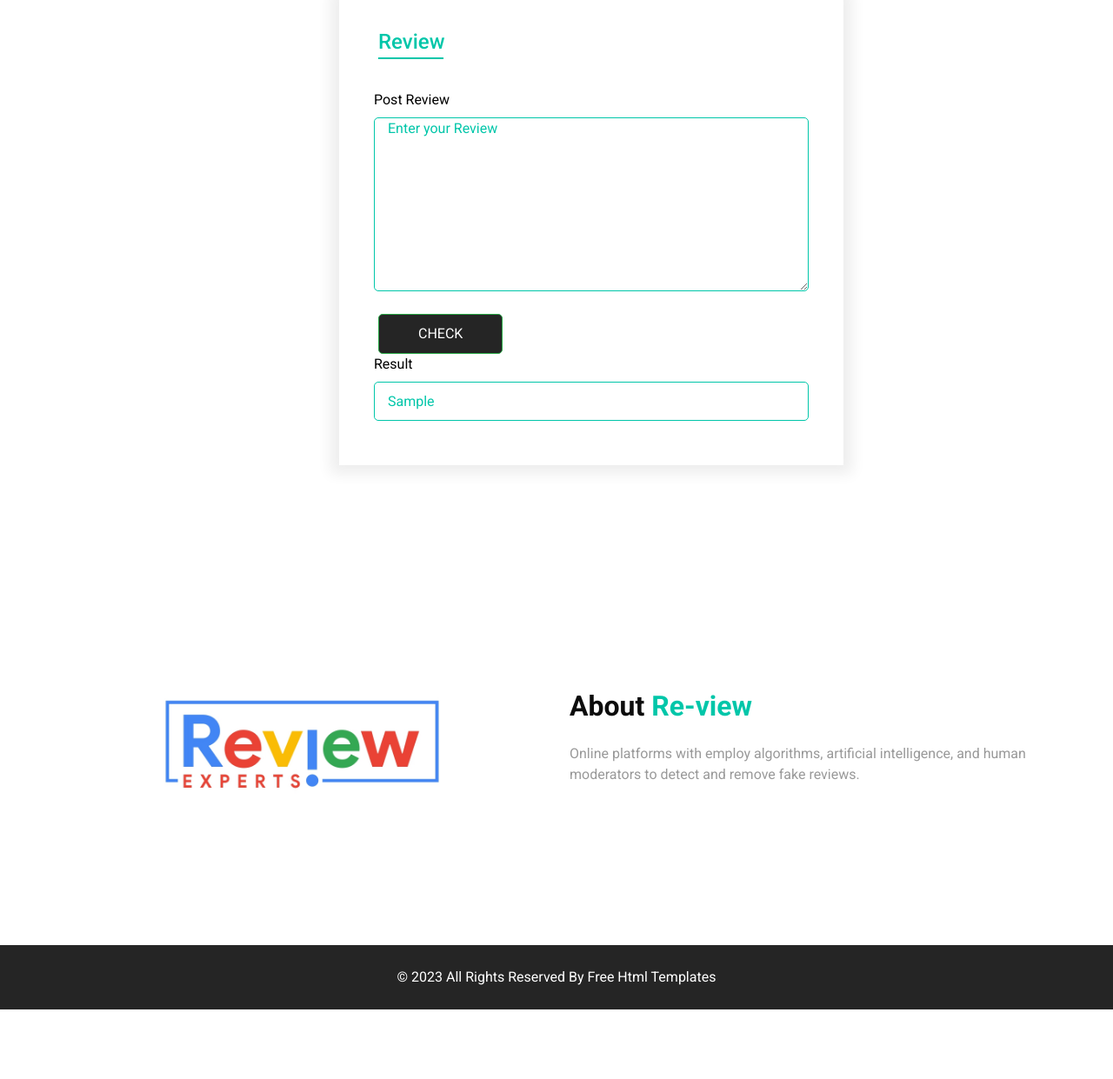
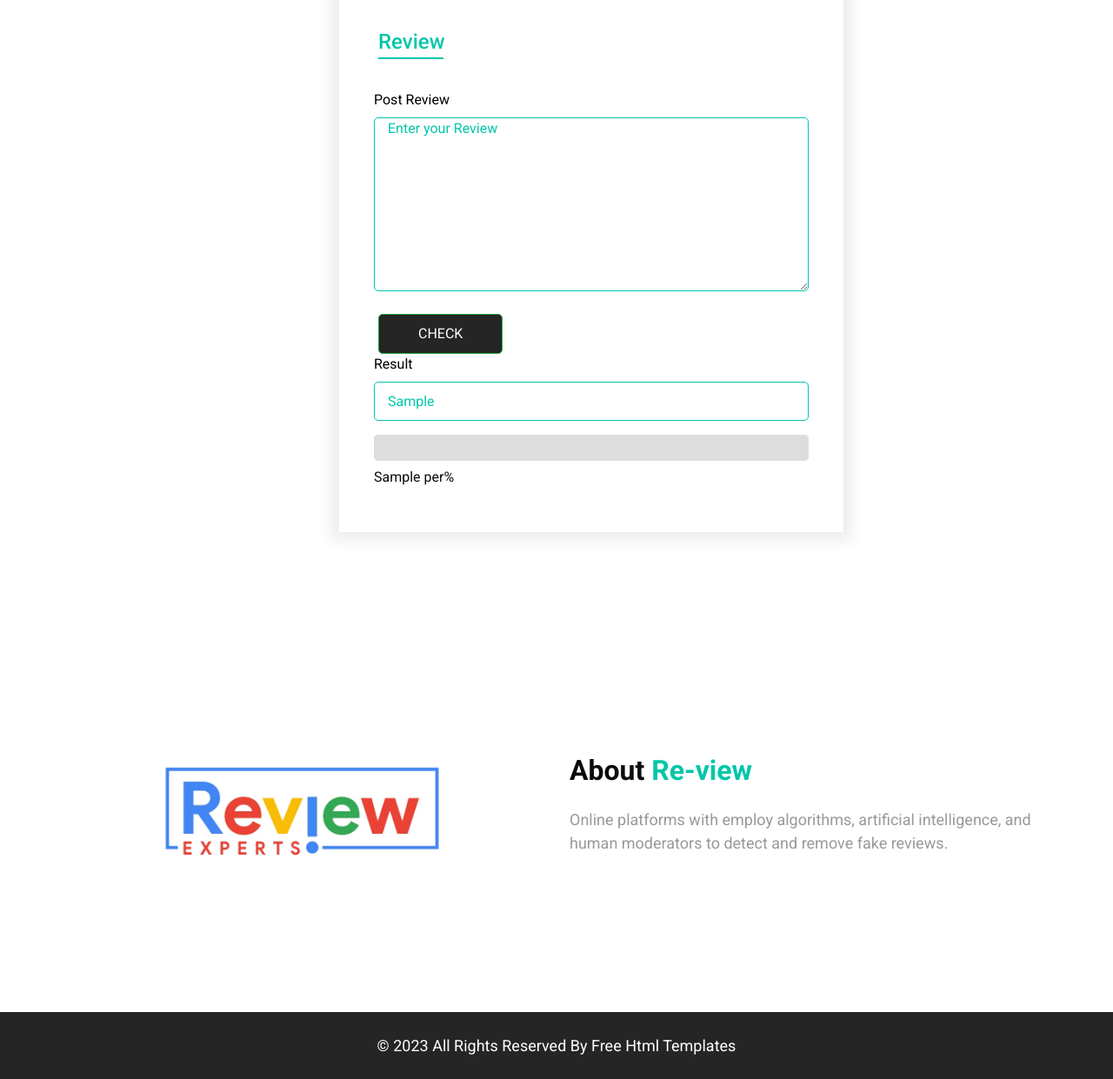
Before and after one commit to ninjasneural/fake_review_predict, a Django app: template review/reviewpost/templates/reviewpost/review.html in a window 1280 px wide. Shown: the part 205-1446 px from the top of the page at 87% size. Before the commit the page ends 1366 px from the top, so only its background shows below. Run offline with Django 3.2, Linux system fonts and the light colour scheme; the template is opened without the code that fills it: most values are stand-ins (such as "Sample title", 1, 10 or a date in 2020); parts of the project's set-up code (start-up, migrations or seed data) failed here and were passed over; some libraries are stand-ins or nearby versions.

Commit message:
final app

```diff
--- a/review/review/urls.py
+++ b/review/review/urls.py
@@ -17,6 +17,7 @@ from django.conf.urls import url,include
 from django.contrib import admin
 from django.urls import path
 from login import views
+
 urlpatterns = [
     path('admin/', admin.site.urls),
     url('login/',include('login.url')),
@@ -25,4 +26,5 @@ urlpatterns = [
     url('temp/',include('temp.url')),
     url('$',views.login)
 
+
 ]
--- a/review/reviewpost/templates/reviewpost/review.html
+++ b/review/reviewpost/templates/reviewpost/review.html
@@ -1,5 +1,52 @@
 {% extends 'temp/user.html' %}
 {% block base %}
+<head>
+  <meta charset="UTF-8">
+  <meta name="viewport" content="width=device-width, initial-scale=1.0">
+  <title>Progress Element Example</title>
+<style>
+    {#body {#}
+    {#  font-family: 'Segoe UI', Tahoma, Geneva, Verdana, sans-serif;#}
+    {#  background-color: #f4f4f4;#}
+    {#  text-align: center;#}
+    {#  padding: 50px;#}
+
+    {#h1 {#}
+    {#  color: #333;#}
+
+
+    progress {
+      width: 100%;
+      height: 30px;
+      appearance: none;
+      border: none;
+      border-radius: 5px;
+      background-color: #ddd;
+    }
+
+    progress::-webkit-progress-bar {
+      border-radius: 5px;
+      background-color: #ddd;
+    }
+
+    progress::-webkit-progress-value {
+      border-radius: 5px;
+      background-color: #4caf50;
+    }
+
+    progress::-moz-progress-bar {
+      border-radius: 5px;
+      background-color: #4caf50;
+    }
+
+    p {
+      font-size: 18px;
+      color: #777;
+      margin-top: 10px;
+    }
+  </style>
+</head>
+</head>
   <section class="book_section layout_padding">
     <div class="container" style="width: 500px;">
       <div class="row">
@@ -23,8 +70,13 @@
                   <input type="text" class="form-control" id="result" placeholder="{{ kk }}" style="width:500px;">
               </div>
             </div>
+              <div class="form-row">
+              <div class="form-group">
+            <progress value="{{ per }}" max="100" style="width:500px;"></progress>{{ per }}%
+              </div>
+              </div>
           </form>
-{#        </div>#}
+
       </div>
     </div>
   </section>
```
Also changed, not shown: review/reviewpost/views.py (+15 -5 lines), 5 other files.
